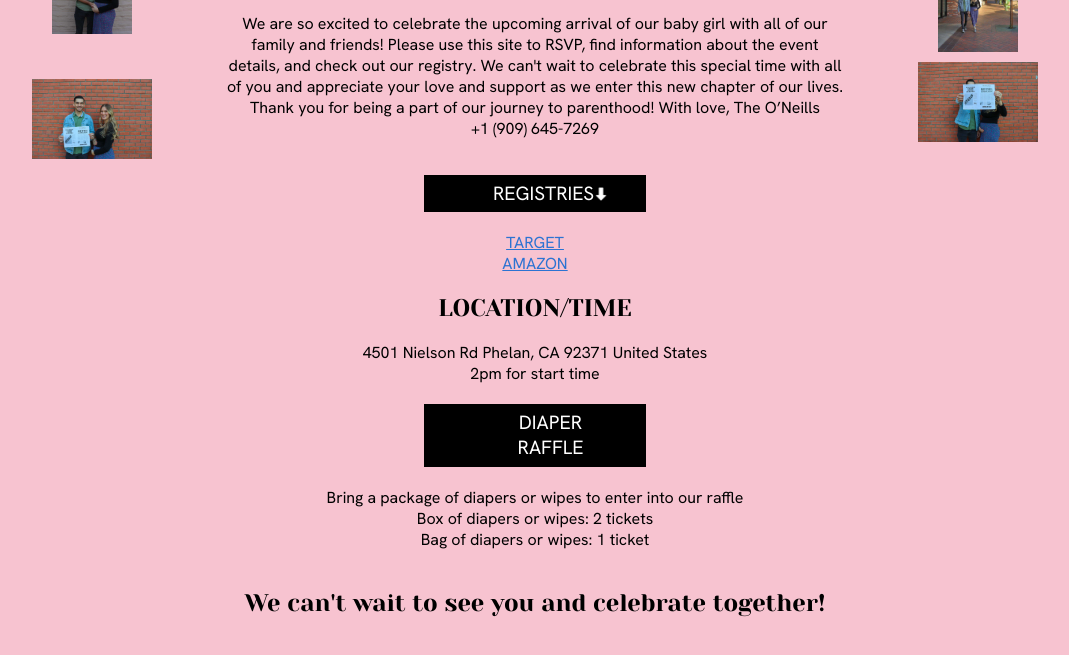
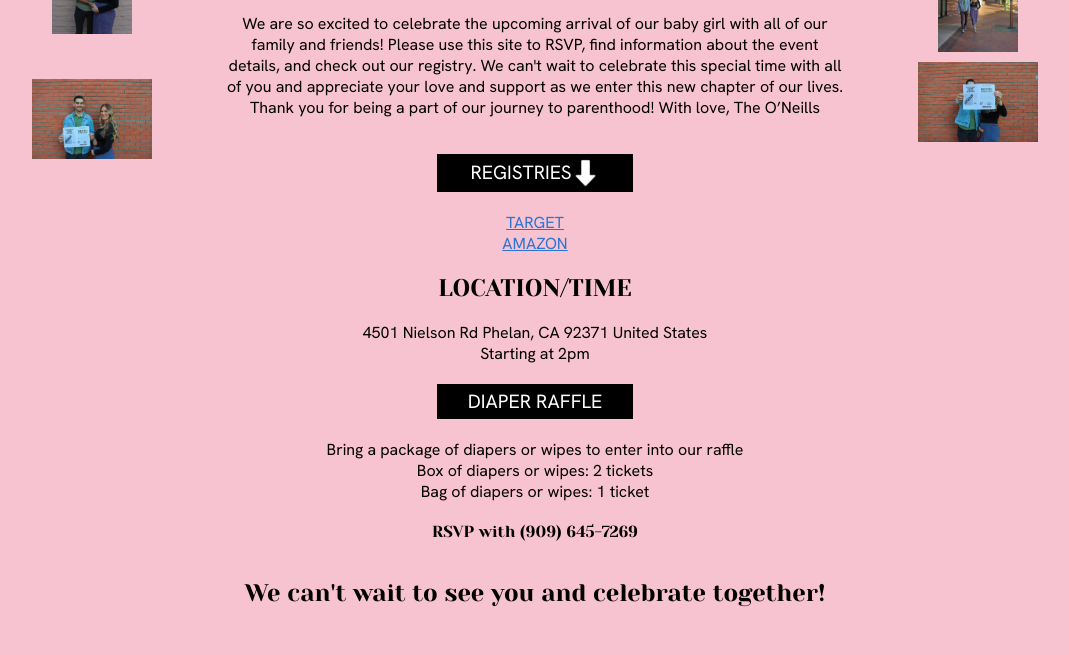
Before and after one commit to Hector9923/misty-baby-shower, a plain HTML site: page index.html in a window 1280 px wide. Shown: the part 269-924 px from the top of the page, without its empty margins (105-1174 px from the left). Drawn offline with Linux system fonts and the light colour scheme.

Commit message:
updated real info

```diff
--- a/index.html
+++ b/index.html
@@ -20,8 +20,7 @@
                 We are so excited to celebrate the upcoming arrival of our baby girl with all of our family and friends!
                 Please use this site to RSVP, find information about the event details, and check out our registry. We can't wait to celebrate this special time with all of you and appreciate your love and support as we enter this new chapter of our lives.
                 Thank you for being a part of our journey to parenthood!
-                With love, The O’Neills <br/>
-                +1 (909) 645-7269
+                With love, The O’Neills
             </p>
             <div class="mobile-images">
                 <img src="./images/img6-mobile.jpg" class="horizontal-image"/>
@@ -38,14 +37,15 @@
                 Phelan, CA  92371
                 United States
             </span>
-            <span class="location-time grotesk">2pm for start time</span>
+            <span class="location-time grotesk">Starting at 2pm</span>
             <span class="registries grotesk">
                 DIAPER RAFFLE
             </span>
             <span class="grotesk">Bring a package of diapers or wipes to enter into our raffle</span>
             <span class="grotesk">Box of diapers or wipes: 2 tickets</span>
             <span class="grotesk" style="margin-bottom: 20px;">Bag of diapers or wipes: 1 ticket</span>
-
+            <span class="YesevaOne">RSVP with (909) 645-7269</span>
+            <br/>
             <div class="mobile-images">
                 <img src="./images/img2-mobile.jpg" class="horizontal-image"/>
                 <img src="./images/img5-mobile.jpg" class="horizontal-image"/>
--- a/styles.css
+++ b/styles.css
@@ -74,14 +74,14 @@ body {
 }
 
 .registries {
-    width: 15%;
+    width: 30%;
     display: flex;
     align-items: center;
     justify-content: center;
     background-color: black;
     color: white;
     font-size: 120%;
-    padding: 1% 8% 1% 13%;
+    padding: 5px;
     margin-bottom: 20px;
     margin-top: 20px;
 }
```
